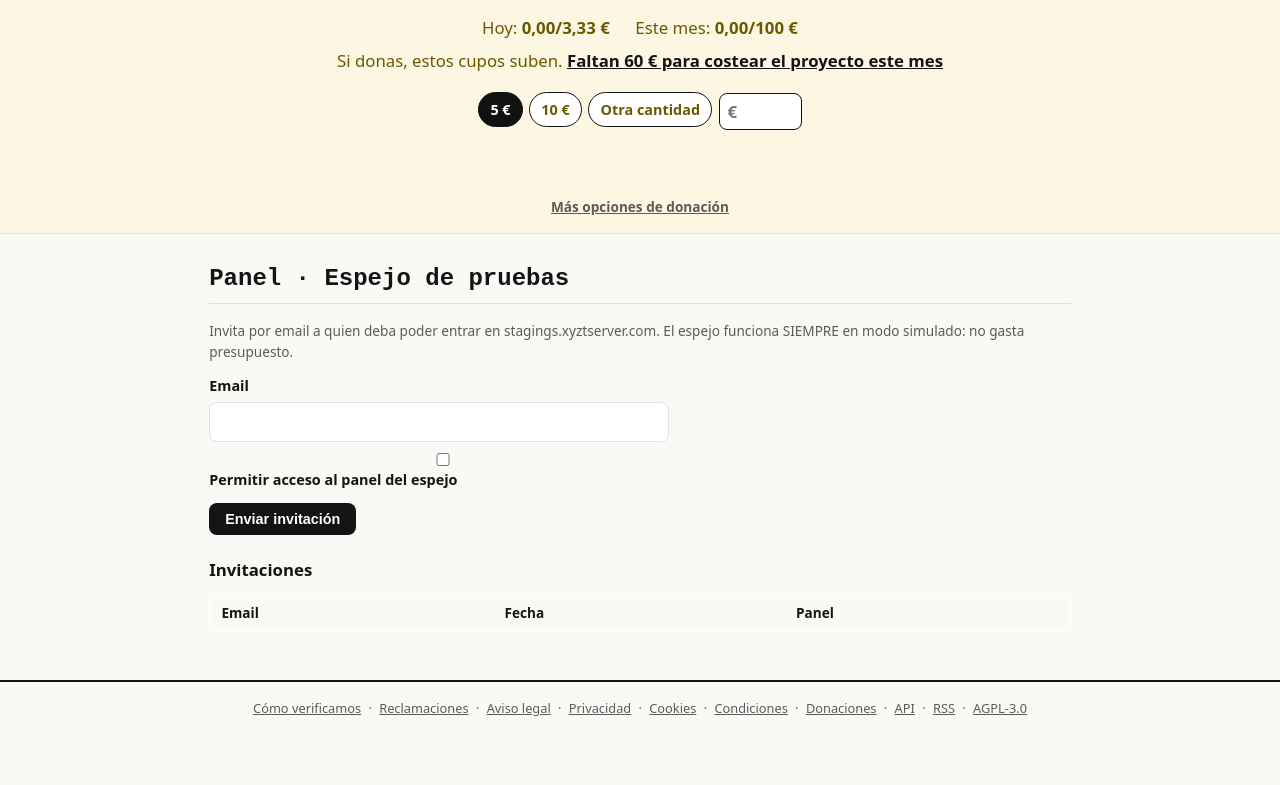
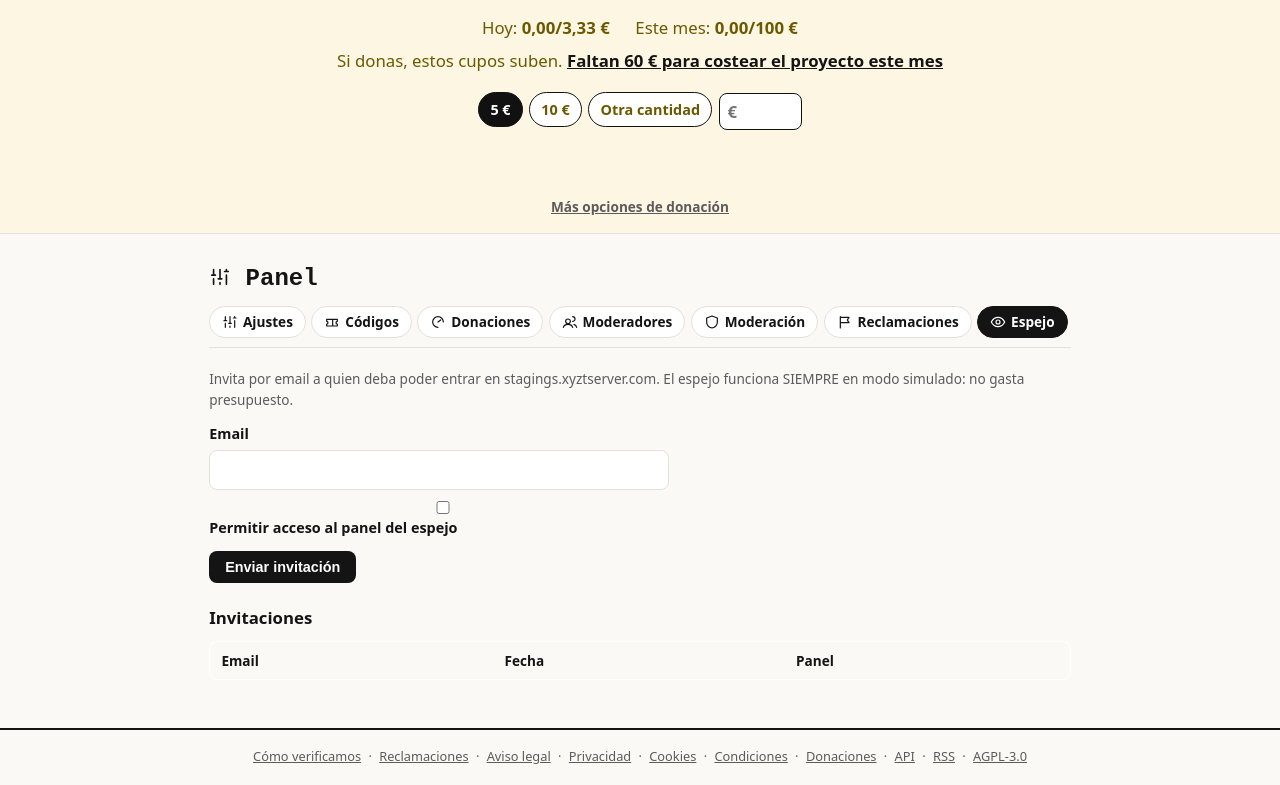
Before and after one commit to nulltimed/isthistrue, a Django app: page /panel/staging/ in a window 1280 px wide. Shown: the part 266-1051 px from the top of the page. Before the commit the page ends 982 px from the top, so only its background shows below. Run offline with Django 5.2, Linux system fonts and the light colour scheme; the visitor is signed in with stand-in values (Sample User, id 1); data that the repository does not hold is empty; parts of the project's set-up code (start-up, migrations or seed data) failed here and were passed over; some libraries are stand-ins or nearby versions.

Commit message:
Pase 4.3-A.6: cabecera integrada del panel (h1 unico + pestanas) porque la puerta del registro era inalcanzable desde la interfaz; /panel/ y el menu aterrizan en Ajustes; pildora Hablante N blanca sobre la frase activa en negro, con los botones de voto y el velo de opiniones visibles
Co-Authored-By: Claude Fable 5 <noreply@anthropic.com>

```diff
--- a/config/urls.py
+++ b/config/urls.py
@@ -15,7 +15,8 @@ urlpatterns = [
     path('', include('django_prometheus.urls')),          # /metrics para tu Grafana
     path('accounts/', include('apps.accounts.urls')),
     path('claim/', include('apps.accounts.claim_urls')),  # canje de codigos
-    path('panel/', RedirectView.as_view(url='/panel/codes/', permanent=False)),
+    # 4.3-A.6 P1: /panel/ aterriza en Ajustes — ahi vive la puerta del registro.
+    path('panel/', RedirectView.as_view(url='/panel/settings/', permanent=False)),
     path('panel/', include('apps.panel.urls')),
     path('wiki/', include('apps.wiki.urls')),
     path('api/v1/claims/', claims_list, name='api_claims'),
--- a/static/css/main.css
+++ b/static/css/main.css
@@ -348,6 +348,17 @@ main.wide .post{width:100%}
 .speaker-block.speaking{background:#141414;border-color:#141414;color:#fff;
   box-shadow:inset 3px 0 0 #000;transition:background .15s,color .15s}
 .speaker-block.speaking .speaker-tag{color:#fff}
+/* 4.3-A.6 P2 (reporte de David): la pildora "Hablante N" seguia luciendo su fondo
+   azul palido heredado (#eef3fb) mientras su texto pasaba a blanco — blanco sobre
+   azul clarito NO se lee (contraste 1,1:1). Opcion elegida por David: pildora
+   BLANCA MACIZA con el texto en negro; se lee desde lejos sobre el fondo #141414.
+   De paso: los botones de voto eran negros sobre negro (invisibles) y el velo de
+   las opiniones difuminadas se aclaraba a gris ilegible. */
+.segment.live .speaker-tag,.speaker-block.speaking .speaker-tag{
+  background:#fff;border-color:#fff;color:#141414;font-weight:700}
+.segment.live .ibtn{color:#fff}
+.segment.live .ibtn:hover{color:#141414;background:#fff}
+.segment.live .blur-overlay{background:rgba(20,20,20,.75);color:#fff}
 
 /* 4.3-A.5 O4 (petición imperativa de David): el toggle de registro de nuevos usuarios,
    destacado arriba del panel en su propio recuadro. Verde=abierto, rojo=cerrado. */
@@ -358,3 +369,15 @@ main.wide .post{width:100%}
 .reg-gate .reg-state{margin:.35rem 0 0;font-size:.86rem;font-weight:600}
 .settings-sub{font-size:1.02rem;margin:.4rem 0 .5rem;color:#555;
   border-top:1px solid var(--line);padding-top:.8rem}
+
+/* 4.3-A.6 P1 (decision de David: "Panel" y "Ajustes" se integran): UNA cabecera
+   para todo el panel y debajo las pestanas. El h1 pierde su raya inferior porque
+   la barra ya trae la suya: dos rayas seguidas parecian un error de maquetacion. */
+.panel-head{border-bottom:0;padding-bottom:0;margin:.4rem 0 .55rem}
+.panel-tabs{display:flex;flex-wrap:wrap;gap:.35rem;margin:0 0 1.2rem;
+  border-bottom:1px solid var(--line);padding-bottom:.6rem}
+.panel-tabs a{display:inline-flex;align-items:center;gap:.3rem;font-size:.85rem;
+  font-weight:600;text-decoration:none;padding:.28rem .75rem;border-radius:999px;
+  border:1px solid var(--line);background:var(--card)}
+.panel-tabs a:hover{background:var(--paper)}
+.panel-tabs a.active{background:var(--ink);color:#fff;border-color:var(--ink)}
--- a/templates/base.html
+++ b/templates/base.html
@@ -36,7 +36,7 @@
       <a href="{% url 'notifications' %}" id="bell" class="bell" title="{% trans 'Notificaciones' %}">{% icon 'bell' 18 %}{% if unread_notifications %}<span class="bell-count">{{ unread_notifications }}</span>{% endif %}</a>
       <a href="{% url 'pm_inbox' %}" class="bell" title="{% trans 'Mensajes privados' %}">{% icon 'mail' 18 %}</a>
       <a href="{% url 'account_settings' %}">{{ user.username }}</a>
-      {% if user.is_staff %}<a href="{% url 'panel_codes' %}">Panel</a>{% endif %}
+      {% if user.is_staff %}<a href="{% url 'panel_settings' %}">Panel</a>{% endif %}
       <form method="post" action="{% url 'logout' %}" style="display:inline">{% csrf_token %}<button class="linklike">{% trans "Salir" %}</button></form>
     {% else %}
       <a href="{% url 'login' %}">{% trans "Entrar" %}</a><a href="{% url 'register' %}">{% trans "Registro" %}</a>
--- a/templates/panel/codes.html
+++ b/templates/panel/codes.html
@@ -1,6 +1,7 @@
-{% extends 'base.html' %}
+{% extends 'base.html' %}{% load i18n %}
+{% block title %}{% trans "Panel · Códigos" %}{% endblock %}
 {% block content %}
-<h1>Panel · Códigos canjeables</h1>
+{% include 'partials/panel_nav.html' %}
 <form method="post">{% csrf_token %}
   <label>Nivel
     <select name="level"><option value="CONTRIB">Contribuidor</option>
--- a/templates/panel/complaints.html
+++ b/templates/panel/complaints.html
@@ -1,5 +1,7 @@
-{% extends 'base.html' %}{% block content %}
-<h1>Panel · Reclamaciones (DSA)</h1>
+{% extends 'base.html' %}{% load i18n %}
+{% block title %}{% trans "Panel · Reclamaciones (DSA)" %}{% endblock %}
+{% block content %}
+{% include 'partials/panel_nav.html' %}
 <table><tr><th>#</th><th>Fecha</th><th>Motivo</th><th>URL</th><th>Estado</th><th></th></tr>
 {% for c in items %}<tr><td>{{ c.pk }}</td><td>{{ c.created_at|date:'d/m' }}</td>
 <td>{{ c.get_reason_display }}</td><td>{{ c.content_url|truncatechars:40 }}</td><td>{{ c.status }}</td>
--- a/templates/panel/donations.html
+++ b/templates/panel/donations.html
@@ -1,6 +1,7 @@
-{% extends 'base.html' %}
+{% extends 'base.html' %}{% load i18n %}
+{% block title %}{% trans "Panel · Donaciones" %}{% endblock %}
 {% block content %}
-<h1>Panel · Donaciones</h1>
+{% include 'partials/panel_nav.html' %}
 <p class="hint">Registra aquí cada donación recibida: el depósito del mes crece al instante (hasta el techo duro).</p>
 <form method="post">{% csrf_token %}
   <label>Importe (€)<input name="amount" required placeholder="5.00"></label>
--- a/templates/panel/moderator_settings.html
+++ b/templates/panel/moderator_settings.html
@@ -1,6 +1,7 @@
 {% extends 'base.html' %}{% load i18n istt_icons %}
+{% block title %}{% trans "Panel · Moderación" %}{% endblock %}
 {% block content %}
-<h1>{% icon 'sliders' 22 %} {% trans "Panel · Moderador" %}</h1>
+{% include 'partials/panel_nav.html' %}
 <p class="hint">{% trans "El superusuario también es moderador supremo: esta subsección reúne los ajustes de moderación independientes del resto del panel. Los moderadores la verán cuando llegue su panel (4.4)." %}</p>
 <form method="post">{% csrf_token %}
   {% for key, label, value in values %}
--- a/templates/panel/moderators.html
+++ b/templates/panel/moderators.html
@@ -1,6 +1,7 @@
-{% extends 'base.html' %}{% load i18n istt_icons %}
+{% extends 'base.html' %}{% load i18n %}
+{% block title %}{% trans "Panel · Moderadores" %}{% endblock %}
 {% block content %}
-<h1>{% icon 'shield' 22 %} {% trans "Moderadores" %}</h1>
+{% include 'partials/panel_nav.html' %}
 <form method="post" class="search-form">{% csrf_token %}
   <input name="ident" required placeholder="{% trans 'nickname o email' %}">
   <button name="action" value="add">{% trans "Nombrar moderador" %}</button>
@@ -12,5 +13,4 @@
       <input type="hidden" name="ident" value="{{ m.username }}">
       <button class="mini" name="action" value="remove">{% trans "Retirar" %}</button></form></li>
 {% empty %}<li class="hint">{% trans "Sin moderadores nombrados (modo arranque: tú eres el moderador supremo)." %}</li>{% endfor %}</ul>
-<p><a href="{% url 'panel_moderator_settings' %}">{% icon 'sliders' 15 %} {% trans "Ajustes de moderación" %}</a></p>
 {% endblock %}
--- a/templates/panel/settings.html
+++ b/templates/panel/settings.html
@@ -1,6 +1,7 @@
 {% extends 'base.html' %}{% load i18n istt_icons %}
+{% block title %}{% trans "Panel · Ajustes" %}{% endblock %}
 {% block content %}
-<h1>{% icon 'sliders' 22 %} {% trans "Panel · Ajustes vivos" %}</h1>
+{% include 'partials/panel_nav.html' %}
 <form method="post">{% csrf_token %}
 
   {% if reg %}
--- a/templates/panel/staging.html
+++ b/templates/panel/staging.html
@@ -1,5 +1,7 @@
-{% extends 'base.html' %}{% block content %}
-<h1>Panel · Espejo de pruebas</h1>
+{% extends 'base.html' %}{% load i18n %}
+{% block title %}{% trans "Panel · Espejo de pruebas" %}{% endblock %}
+{% block content %}
+{% include 'partials/panel_nav.html' %}
 <p class="hint">Invita por email a quien deba poder entrar en stagings.xyztserver.com. El espejo funciona SIEMPRE en modo simulado: no gasta presupuesto.</p>
 <form method="post">{% csrf_token %}
   <label>Email<input type="email" name="email" required></label>
--- /dev/null
+++ b/templates/partials/panel_nav.html
@@ -0,0 +1,23 @@
+{% load i18n istt_icons %}
+{% comment %}
+4.3-A.6 P1 (reporte de David): el panel NO tenía navegación. El menú "Panel" entraba
+en Códigos y las demás secciones —entre ellas la PUERTA DEL REGISTRO— solo eran
+alcanzables escribiendo la URL a mano.
+Decisión de David: "Panel" y "Ajustes" se INTEGRAN. Una sola cabecera para todo el
+panel (este partial trae el <h1>) y debajo las siete pestañas; la sección en la que
+estás es la pestaña en negro. Nada de decir dos veces lo mismo ("Panel · Ajustes"
+en el título + pestaña "Ajustes"). Cada página conserva su nombre propio en el
+título de la ventana del navegador.
+{% endcomment %}
+{% with cur=request.resolver_match.url_name %}
+<h1 class="panel-head">{% icon 'sliders' 22 %} {% trans "Panel" %}</h1>
+<nav class="panel-tabs" aria-label="{% trans 'Secciones del panel' %}">
+  <a href="{% url 'panel_settings' %}"{% if cur == 'panel_settings' %} class="active" aria-current="page"{% endif %}>{% icon 'sliders' 16 %} {% trans "Ajustes" %}</a>
+  <a href="{% url 'panel_codes' %}"{% if cur == 'panel_codes' %} class="active" aria-current="page"{% endif %}>{% icon 'ticket' 16 %} {% trans "Códigos" %}</a>
+  <a href="{% url 'panel_donations' %}"{% if cur == 'panel_donations' %} class="active" aria-current="page"{% endif %}>{% icon 'gauge' 16 %} {% trans "Donaciones" %}</a>
+  <a href="{% url 'panel_moderators' %}"{% if cur == 'panel_moderators' %} class="active" aria-current="page"{% endif %}>{% icon 'users' 16 %} {% trans "Moderadores" %}</a>
+  <a href="{% url 'panel_moderator_settings' %}"{% if cur == 'panel_moderator_settings' %} class="active" aria-current="page"{% endif %}>{% icon 'shield' 16 %} {% trans "Moderación" %}</a>
+  <a href="{% url 'panel_complaints' %}"{% if cur == 'panel_complaints' %} class="active" aria-current="page"{% endif %}>{% icon 'flag' 16 %} {% trans "Reclamaciones" %}</a>
+  <a href="{% url 'panel_staging' %}"{% if cur == 'panel_staging' %} class="active" aria-current="page"{% endif %}>{% icon 'eye' 16 %} {% trans "Espejo" %}</a>
+</nav>
+{% endwith %}
```
Also changed, not shown: tests/test_pase42.py (+50 -0 lines).
